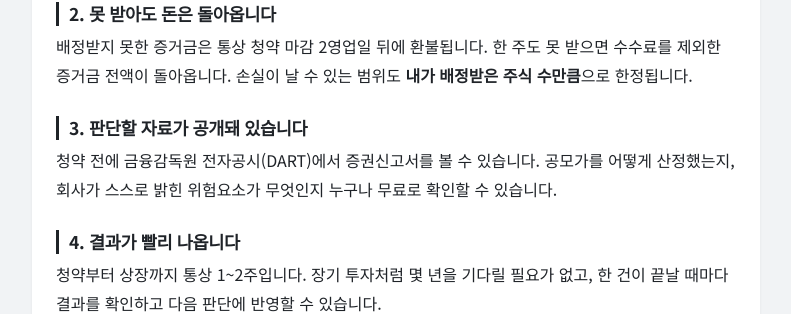
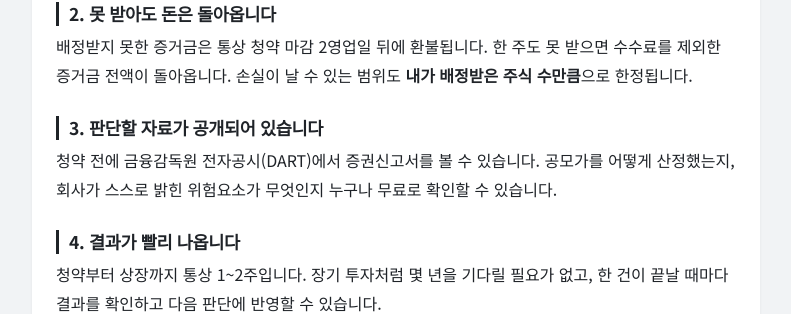
Before and after one commit to mzmzkgu/mzmzkgu.github.io, a Jekyll site: the page built from _posts/2026-10-23-ipo-pros-and-cons.md, in a window 1280 px wide and 900 px high, scrolled down 598 px. Shown: the part 145-459 px from the top of the window, without its empty margins (244-1035 px from the left). Built offline with Jekyll 4.4.1, drawn with Linux system fonts in a browser that asks for light colours.

Commit message:
update 2026-10-23-ipo-pros-and-cons.md

```diff
--- a/_posts/2026-10-23-ipo-pros-and-cons.md
+++ b/_posts/2026-10-23-ipo-pros-and-cons.md
@@ -20,7 +20,7 @@ tags: [투자, IPO]
 
 배정받지 못한 증거금은 통상 청약 마감 2영업일 뒤에 환불됩니다. 한 주도 못 받으면 수수료를 제외한 증거금 전액이 돌아옵니다. 손실이 날 수 있는 범위도 **내가 배정받은 주식 수만큼**으로 한정됩니다.
 
-### 3. 판단할 자료가 공개돼 있습니다
+### 3. 판단할 자료가 공개되어 있습니다
 
 청약 전에 금융감독원 전자공시(DART)에서 증권신고서를 볼 수 있습니다. 공모가를 어떻게 산정했는지, 회사가 스스로 밝힌 위험요소가 무엇인지 누구나 무료로 확인할 수 있습니다.
 
```
